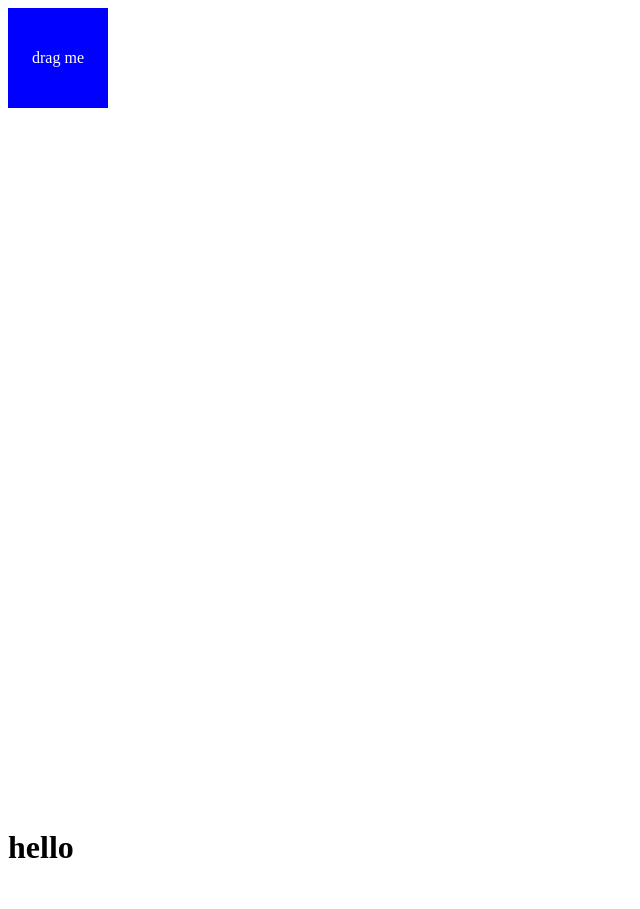
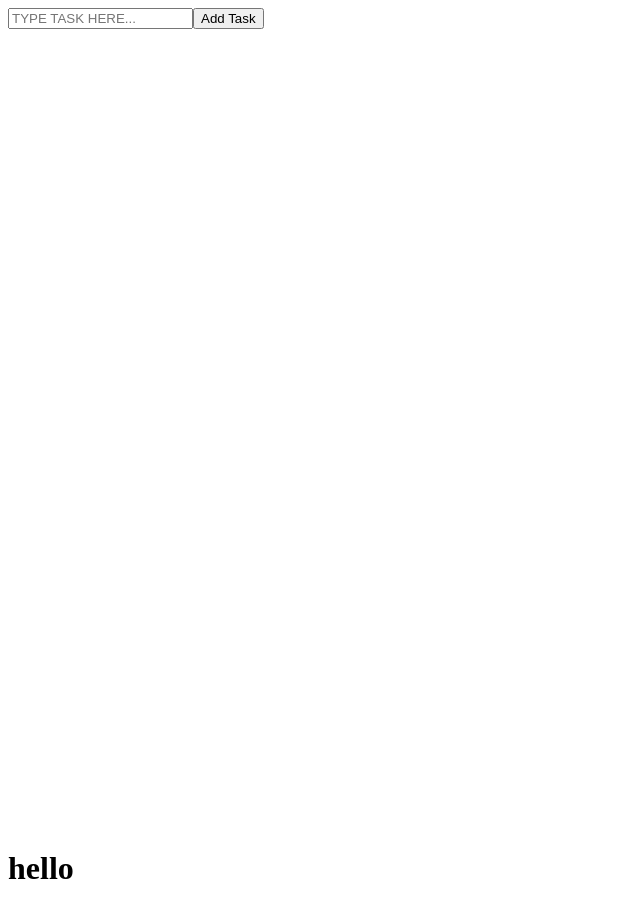
Before and after one commit to ibrahimkarim22/kanbanboard, a React (Vite) app: page / in a window 1280 px wide. Shown: the whole page, without its empty margins (0-640 px from the left). Before the commit the page ends 888 px from the top, so only its background shows below. Built offline with nearby package versions, Linux system fonts and the light colour scheme.

Commit message:
created a userInput component to create and store task props in an array

```diff
--- a/src/App.jsx
+++ b/src/App.jsx
@@ -1,10 +1,27 @@
+import {useState} from 'react';
+
+
 import DraggableBox from "./components/draggable";
+import TaskInput from "./components/taskInput";
+
+
+
 
 function App() {
+
+  const [tasks, setTasks] = useState([]);
+
+  const addToTasks = (task) => {
+    if (tasks.includes(task) || task.trim === '') return;
+    setTasks((prevTasks) => [...prevTasks, task]);
+    console.log(tasks);
+  };
+
   return (
     <>
+    <TaskInput addToTasks={addToTasks}/>
       <div style={{ width: "100vw", height: "100vh", position: "relative" }}>
-        <DraggableBox />
+        <DraggableBox tasks={tasks}/>
       </div>
       <h1>hello</h1>
     </>
--- a/src/components/draggable.jsx
+++ b/src/components/draggable.jsx
@@ -1,47 +1,52 @@
 import { useState, useRef, useEffect } from "react";
 
-const DraggableBox = () => {
-  const [position, setPosition] = useState({ x: 0, y: 0 });
-  const [dragging, setDragging] = useState(false);
+const DraggableBox = ({ tasks }) => {
+  const [positions, setPositions] = useState({});
+  const [dragging, setDragging] = useState(null);
+  const boxRefs = useRef({});
 
-  const boxRef = useRef(null);
-
-
-  const handleMouseDown = () => {
-    setDragging(true);
+  const handleMouseDown = (event, index) => {
+    event.preventDefault();
+    setDragging(index);
   };
 
   useEffect(() => {
     const handleMouseMove = (event) => {
-      if (!dragging) return;
+      if (dragging === null) return; //
 
-      setPosition({
-        x: event.clientX - boxRef.current.offsetWidth / 2,
-        y: event.clientY - boxRef.current.offsetHeight / 2,
-      });
+      setPositions((prev) => ({
+        ...prev,
+        [dragging]: {
+          x: event.clientX - (boxRefs.current[dragging]?.offsetWidth || 100) / 2,
+          y: event.clientY - (boxRefs.current[dragging]?.offsetHeight || 100) / 2,
+        },
+      }));
     };
 
     const handleMouseUp = () => {
-      setDragging(false);
+      setDragging(null);
     };
 
-    document.addEventListener("mousemove", handleMouseMove);
-    document.addEventListener("mouseup", handleMouseUp);
+    window.addEventListener("mousemove", handleMouseMove);
+    window.addEventListener("mouseup", handleMouseUp);
 
     return () => {
-      document.removeEventListener("mousemove", handleMouseMove);
-      document.removeEventListener("mousup", handleMouseUp);
+      window.removeEventListener("mousemove", handleMouseMove);
+      window.removeEventListener("mouseup", handleMouseUp);
     };
   }, [dragging]);
 
   return (
+    <>
+      {tasks.map((item, index) => (
         <div
-      ref={boxRef}
-      onMouseDown={handleMouseDown}
+          key={index}
+          ref={(el) => (boxRefs.current[index] = el)}
+          onMouseDown={(e) => handleMouseDown(e, index)}
           style={{
             position: "absolute",
-        left: position.x,
-        top: position.y,
+            left: positions[index]?.x || 0,
+            top: positions[index]?.y || 0,
             width: "100px",
             height: "100px",
             backgroundColor: "blue",
@@ -52,8 +57,10 @@ const DraggableBox = () => {
             cursor: "grab",
           }}
         >
-      drag me
+          {item}
         </div>
+      ))}
+    </>
   );
 };
 
--- /dev/null
+++ b/src/components/taskInput.jsx
@@ -0,0 +1,27 @@
+import { useState, useEffect } from "react";
+
+const TaskInput = ({ addToTasks }) => {
+  const [task, setTask] = useState("");
+
+  const handleAddTask = () => {
+    if (task.trim === '') return;
+    addToTasks(task);
+    setTask('');
+  }
+
+  return (
+    <>
+      <label>
+        <input
+          type="text"
+          placeholder="TYPE TASK HERE..."
+          value={task}
+          onChange={(e) => setTask(e.target.value)}
+        />
+      </label>
+      <button onClick={handleAddTask}>Add Task</button>
+    </>
+  );
+};
+
+export default TaskInput;
```
Lines whose indentation alone changed are shown as unchanged.
